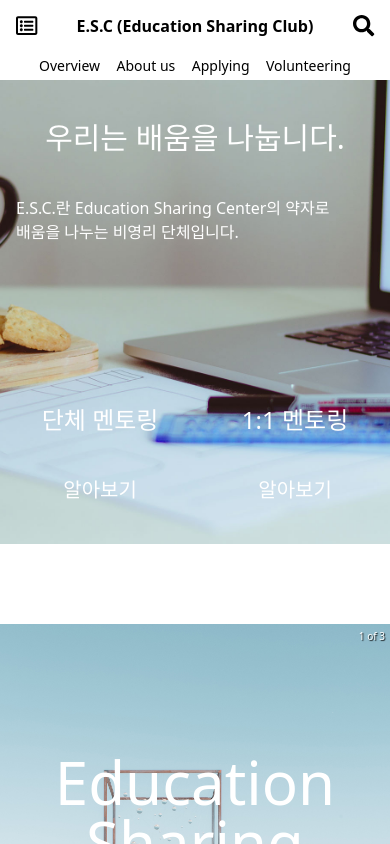
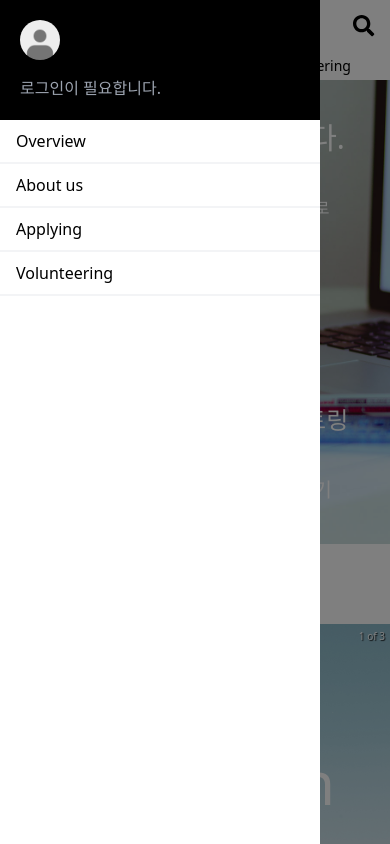
Before and after one commit to uuuuuup/esc-client, a React (Create React App) app: page /overview in a window 390 px wide. Both pictures are taken after a click on the button 26 px from the left and 26 px from the top of the page. Shown: the top 844 px of the page. Built offline with nearby package versions, Linux system fonts and the light colour scheme; what react-toast-notifications would draw is missing.

Commit message:
add Sidebar

```diff
--- a/src/apollo.ts
+++ b/src/apollo.ts
@@ -1,6 +1,13 @@
 import { ApolloClient, InMemoryCache, makeVar } from "@apollo/client";
 
+export interface IUser {
+  name: string;
+  email: string;
+}
+
 export const isSignedVar = makeVar(false);
+export const tokenVar = makeVar<string | null>(null);
+export const userVar = makeVar<IUser | null>(null);
 
 export const client = new ApolloClient({
   uri: `http://${window.location.hostname}:4000/graphql`,
@@ -13,6 +20,16 @@ export const client = new ApolloClient({
               return isSignedVar();
             },
           },
+          token: {
+            read() {
+              return tokenVar();
+            },
+          },
+          user: {
+            read() {
+              return userVar();
+            },
+          },
         },
       },
     },
--- a/src/components/Header.tsx
+++ b/src/components/Header.tsx
@@ -4,36 +4,15 @@ import { faListAlt, faUser } from "@fortawesome/free-regular-svg-icons";
 import { faSearch, faSignOutAlt } from "@fortawesome/free-solid-svg-icons";
 import { Link } from "react-router-dom";
 import { useReactiveVar } from "@apollo/client";
-import { isSignedVar } from "../apollo";
-
-interface IMenuItem {
-  name: string;
-  link: string;
-}
-
-const menus: IMenuItem[] = [
-  {
-    name: "Overview",
-    link: "/overview",
-  },
-  {
-    name: "About us",
-    link: "/about-us",
-  },
-  {
-    name: "Applying",
-    link: "/applying",
-  },
-  {
-    name: "Volunteering",
-    link: "/volunteering",
-  },
-];
+import { isSignedVar, tokenVar, userVar } from "../apollo";
+import { menus } from "./Menus";
+import { useState } from "react";
+import { Sidebar } from "./Sidebar";
 
 export const Header = () => {
   const history = useHistory();
+  const [showSidebar, setShowSidebar] = useState(false);
   const isSigned = useReactiveVar(isSignedVar);
-  console.log(isSigned);
 
   const createMenu = () => {
     return menus.map((menu) => {
@@ -46,6 +25,7 @@ export const Header = () => {
   };
 
   return (
+    <>
       <div className="sticky h-20 sm:h-24 top-0 w-full bg-white z-10 flex flex-col">
         <div className="w-full max-w-7xl h-full m-auto px-4 flex items-center">
           <div className="hidden sm:block font-bold text-2xl">
@@ -54,7 +34,10 @@ export const Header = () => {
           <div className="flex-grow hidden sm:flex sm:justify-evenly max-w-2xl mx-auto">
             {createMenu()}
           </div>
-        <button className="block sm:hidden">
+          <button
+            className="block sm:hidden"
+            onClick={() => setShowSidebar(!showSidebar)}
+          >
             <FontAwesomeIcon icon={faListAlt} size="lg" />
           </button>
           <div className="flex-grow block sm:hidden font-bold text-base text-center">
@@ -65,7 +48,13 @@ export const Header = () => {
           </button>
           <div className="hidden sm:block pl-4">
             {isSigned ? (
-            <button onClick={() => isSignedVar(false)}>
+              <button
+                onClick={() => {
+                  isSignedVar(false);
+                  tokenVar(null);
+                  userVar(null);
+                }}
+              >
                 <FontAwesomeIcon icon={faSignOutAlt} size="lg" />
               </button>
             ) : (
@@ -79,5 +68,10 @@ export const Header = () => {
           {createMenu()}
         </div>
       </div>
+      <Sidebar
+        show={showSidebar}
+        onClose={() => setShowSidebar(!showSidebar)}
+      />
+    </>
   );
 };
--- /dev/null
+++ b/src/components/Menus.tsx
@@ -0,0 +1,23 @@
+export interface IMenuItem {
+  name: string;
+  link: string;
+}
+
+export const menus: IMenuItem[] = [
+  {
+    name: "Overview",
+    link: "/overview",
+  },
+  {
+    name: "About us",
+    link: "/about-us",
+  },
+  {
+    name: "Applying",
+    link: "/applying",
+  },
+  {
+    name: "Volunteering",
+    link: "/volunteering",
+  },
+];
--- /dev/null
+++ b/src/components/Sidebar.tsx
@@ -0,0 +1,104 @@
+import { gql, useQuery, useReactiveVar } from "@apollo/client";
+import { useHistory } from "react-router-dom";
+import { isSignedVar, tokenVar, userVar } from "../apollo";
+import { menus } from "./Menus";
+
+import defaultProfileImg from "../resources/icons/default_profile.png";
+
+interface SidebarProps {
+  show: boolean;
+  onClose: () => void;
+}
+
+const USER_QUERY = gql`
+  query {
+    user {
+      name
+      email
+    }
+  }
+`;
+
+export const Sidebar = ({ show, onClose }: SidebarProps) => {
+  const isSigned = useReactiveVar(isSignedVar);
+  const history = useHistory();
+  const { data } = useQuery(USER_QUERY);
+
+  const createMenu = () => {
+    return menus.map((menu) => {
+      return (
+        <button
+          className="w-full px-4 text-base border-b-2 border-gray-100 h-11 flex items-center"
+          key={menu.name}
+          onClick={() => {
+            onClose();
+            history.push(menu.link);
+          }}
+        >
+          {menu.name}
+        </button>
+      );
+    });
+  };
+
+  return (
+    <div>
+      <div
+        className={`${
+          show ? "block sm:hidden" : "hidden"
+        } fixed top-0 z-40 w-full h-screen bg-transparent bg-black bg-opacity-50`}
+        onClick={onClose}
+      ></div>
+      <div
+        className={`${
+          show ? "left-0 sm:-left-full" : "-left-full"
+        } fixed top-0 z-40 w-full max-w-xs h-screen transition-all duration-500 flex flex-col`}
+      >
+        <div
+          className="bg-black text-gray-400 px-5 py-5"
+          onClick={(ev) => {
+            ev.stopPropagation();
+          }}
+        >
+          <img
+            className="w-10 h-10 rounded-full"
+            src={defaultProfileImg}
+            alt=""
+          ></img>
+          {isSigned ? (
+            <div className="mt-4 flex justify-between">
+              <div>{`Welcome, ${data?.user?.name}`}</div>
+              <button
+                onClick={() => {
+                  isSignedVar(false);
+                  tokenVar(null);
+                  userVar(null);
+                }}
+              >
+                Logout
+              </button>
+            </div>
+          ) : (
+            <button
+              className="mt-4"
+              onClick={() => {
+                onClose();
+                history.push("/sign-in");
+              }}
+            >
+              로그인이 필요합니다.
+            </button>
+          )}
+        </div>
+        <div
+          className="max-w-xl w-full mx-auto flex-grow bg-white text-black"
+          onClick={(ev) => {
+            ev.stopPropagation();
+          }}
+        >
+          {createMenu()}
+        </div>
+      </div>
+    </div>
+  );
+};
--- a/src/pages/SignIn.tsx
+++ b/src/pages/SignIn.tsx
@@ -4,9 +4,9 @@ import { useHistory } from "react-router-dom";
 import { gql } from "@apollo/client";
 import { useToasts } from "react-toast-notifications";
 
-import { client, isSignedVar } from "../apollo";
+import { client, isSignedVar, tokenVar, userVar } from "../apollo";
 
-const SIGN_IN = gql`
+const SIGN_IN_MUTATION = gql`
   mutation ($input: SignInInput!) {
     signIn(input: $input) {
       ok
@@ -32,7 +32,7 @@ export const SignIn = () => {
       if (result.credential) {
         var credential = result.credential as firebase.auth.OAuthCredential;
         const gqlResult = await client.mutate({
-          mutation: SIGN_IN,
+          mutation: SIGN_IN_MUTATION,
           variables: {
             input: {
               accessToken: credential.accessToken,
@@ -41,11 +41,16 @@ export const SignIn = () => {
         });
         const { ok, error, token, user } = gqlResult.data.signIn;
         if (ok) {
-          addToast(`Welcome, ${user?.name}`, {
+          addToast(`Welcome, ${user.name}`, {
             appearance: "success",
             autoDismiss: true,
           });
           isSignedVar(true);
+          tokenVar(token);
+          userVar({
+            name: user.name,
+            email: user.email,
+          });
           history.push("/");
         } else {
           addToast(`Fail to Sign-In: ${error}`, {
--- a/src/pages/SignUp.tsx
+++ b/src/pages/SignUp.tsx
@@ -1,11 +1,11 @@
 import { useEffect } from "react";
 import firebase from "firebase/app";
 import { useHistory } from "react-router-dom";
-import { client } from "../apollo";
+import { client, isSignedVar, tokenVar, userVar } from "../apollo";
 import { gql } from "@apollo/client";
 import { useToasts } from "react-toast-notifications";
 
-const SIGN_UP = gql`
+const SIGN_UP_MUTATION = gql`
   mutation ($input: SignUpInput!) {
     signUp(input: $input) {
       ok
@@ -31,7 +31,7 @@ export const SignUp = () => {
       if (result.credential) {
         var credential = result.credential as firebase.auth.OAuthCredential;
         const gqlResult = await client.mutate({
-          mutation: SIGN_UP,
+          mutation: SIGN_UP_MUTATION,
           variables: {
             input: {
               accessToken: credential.accessToken,
@@ -43,6 +43,12 @@ export const SignUp = () => {
           addToast(`Welcome, ${user?.name}`, {
             appearance: "success",
             autoDismiss: true,
+          });
+          isSignedVar(true);
+          tokenVar(token);
+          userVar({
+            name: user.name,
+            email: user.email,
           });
           history.push("/");
         } else {
```
Also changed, not shown: src/resources/icons/default_profile.png (added). Lines whose indentation alone changed are shown as unchanged.
